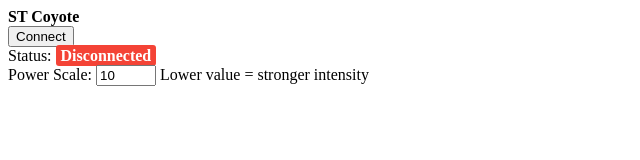
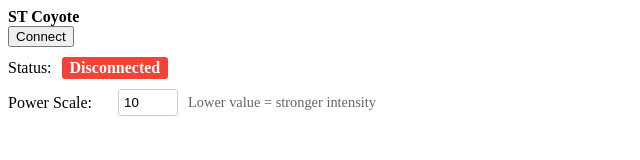
Before and after one commit to Xerxes-2/ST-Coyote, a website: page src/index.html in a window 1280 px wide. Shown: the whole page, without its empty margins (0-640 px from the left). Drawn offline with Linux system fonts and the light colour scheme.

Commit message:
refactor: improve HTML structure and styling for power scale and connection status

```diff
--- a/src/index.html
+++ b/src/index.html
@@ -1,5 +1,3 @@
-<!-- You might want to add additional HTML elements to ST.
-    It's good practice to separate it out from your code -->
 <div class="example-extension-settings">
   <div class="inline-drawer">
     <div class="inline-drawer-toggle inline-drawer-header">
@@ -17,16 +15,18 @@
           value="Connect"
         />
       </div>
-      <div class="flex-container">
-        <span class="connection-indicator">Status: </span>
+      <div class="flex-container status-container">
+        <span class="connection-indicator">Status:</span>
         <span
           id="coyote_connection_status"
           class="connection-status disconnected"
           >Disconnected</span
         >
       </div>
-      <div class="flex-container">
-        <label for="power_scale_input">Power Scale:</label>
+      <div class="flex-container power-scale-container">
+        <label for="power_scale_input" class="power-scale-label"
+          >Power Scale:</label
+        >
         <input
           id="power_scale_input"
           type="number"
@@ -34,27 +34,60 @@
           max="50"
           value="10"
           class="text_pole"
-          style="width: 60px"
         />
         <span class="notes">Lower value = stronger intensity</span>
       </div>
       <style>
+        .flex-container {
+          display: flex;
+          align-items: center;
+          margin-bottom: 10px;
+        }
+
+        .status-container {
+          gap: 10px;
+        }
+
+        .power-scale-container {
+          gap: 10px;
+        }
+
+        .power-scale-label {
+          min-width: 100px;
+        }
+
         .connection-status {
-          padding: 2px 5px;
+          padding: 2px 8px;
           border-radius: 3px;
           font-weight: bold;
+          text-align: center;
         }
+
         .connection-status.connected {
           background-color: #4caf50;
           color: white;
         }
+
         .connection-status.disconnected {
           background-color: #f44336;
           color: white;
         }
+
         .connection-status.connecting {
           background-color: #ff9800;
           color: white;
+        }
+
+        .text_pole {
+          width: 60px;
+          padding: 5px;
+          border: 1px solid #ccc;
+          border-radius: 3px;
+        }
+
+        .notes {
+          font-size: 0.9em;
+          color: #666;
         }
       </style>
     </div>
```
